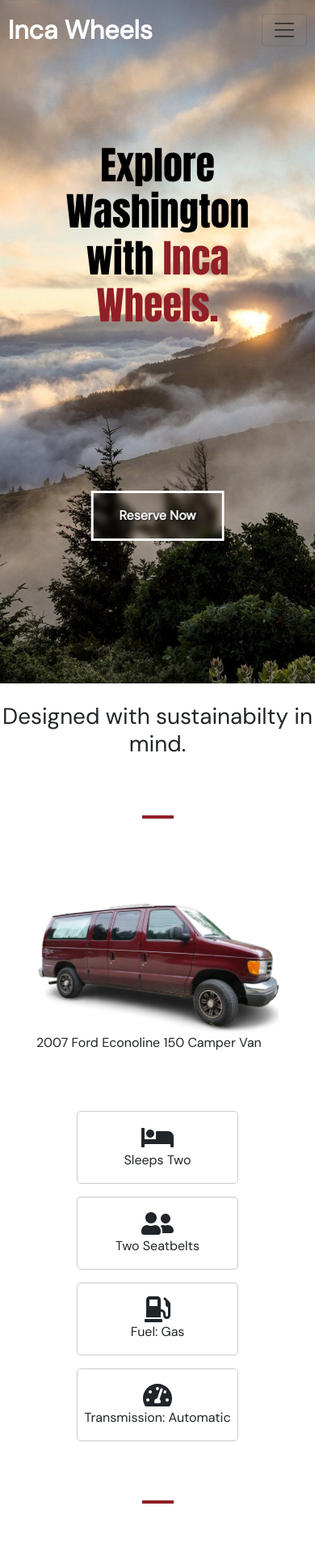
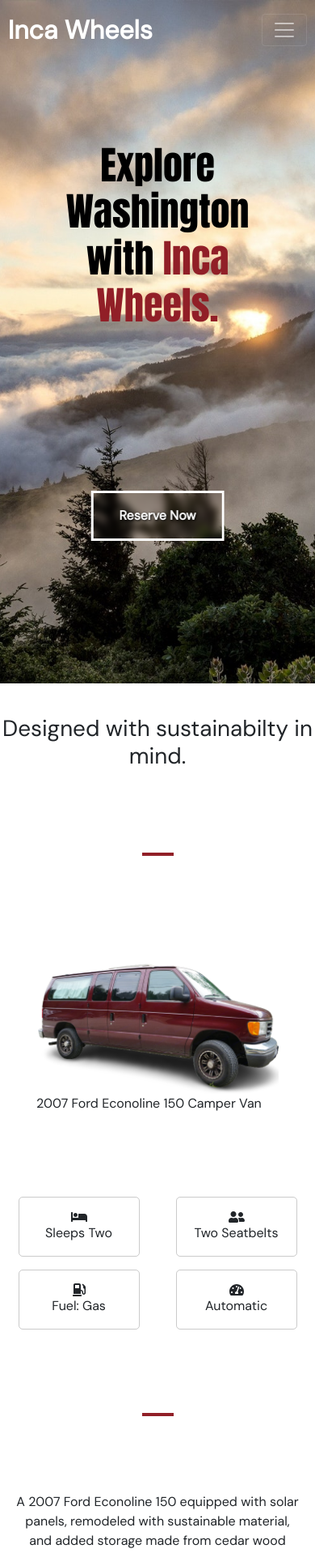
Before and after one commit to ColinJhEdwards/incawheels, a React (Create React App) app: page / in a window 390 px wide. Shown: the top 1918 px of the page at 81% size. Built offline with nearby package versions, Linux system fonts and the light colour scheme.

Commit message:
adjsuted nav bar layout and media queries

```diff
--- a/src/components/Landing.js
+++ b/src/components/Landing.js
@@ -9,7 +9,7 @@ const Landing = () => {
     <StyledLang>
       <div className="content">
         <div className="one">
-          <img src={washington} alt="washington-photo" />
+          <img src={washington} alt="washington" />
           <div className="text">
             <motion.h2 variants={ySlide} initial="hidden" animate="show">
               Explore Washington with <span>Inca Wheels.</span>
--- a/src/components/NavB.js
+++ b/src/components/NavB.js
@@ -5,7 +5,7 @@ import { Navbar, Nav } from "react-bootstrap";
 const NavB = () => {
   return (
     <StyledNav>
-      <Navbar bg="none" expand="lg" className="noov navbar-light">
+      <Navbar bg="none" expand="lg" className="noov navbar-dark">
         <Navbar.Brand className="text logo">
           <span>Inca Wheels</span>
         </Navbar.Brand>
@@ -18,11 +18,11 @@ const NavB = () => {
             <Nav.Link href="#thevan" className="relative">
               <span>The Van</span>
             </Nav.Link>
+            <Nav.Link href="#destinations" className="relative">
+              <span>Destinations</span>
+            </Nav.Link>
             <Nav.Link href="#aboutus" className="relative">
               <span>About Us</span>
-            </Nav.Link>
-            <Nav.Link href="#destinations" className="relative">
-              <span>Destinations</span>
             </Nav.Link>
           </Nav>
         </Navbar.Collapse>
--- a/src/components/TheVan.js
+++ b/src/components/TheVan.js
@@ -37,7 +37,7 @@ const TheVan = () => {
         </div>
         <div>
           <FontAwesomeIcon className="icon" icon={faTachometerAlt} />
-          Transmission: Automatic
+          <span id="transmission">Transmission:</span> Automatic
         </div>
       </div>
       <hr />
@@ -78,6 +78,7 @@ const StyledVan = styled(motion.section)`
     justify-content: center;
     align-items: center;
     width: 70%;
+    margin-bottom: 1rem;
   }
   .icons {
     display: flex;
@@ -111,6 +112,18 @@ const StyledVan = styled(motion.section)`
         width: 300px;
       }
     }
+    .icons {
+      width: 100%;
+      #transmission {
+        display: none;
+      }
+      div {
+        width: 150px;
+        .icon {
+          font-size: 1rem;
+        }
+      }
+    }
     .carousel {
       width: 90%;
     }
```
